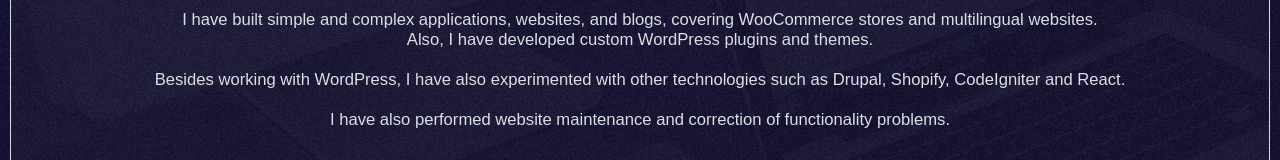
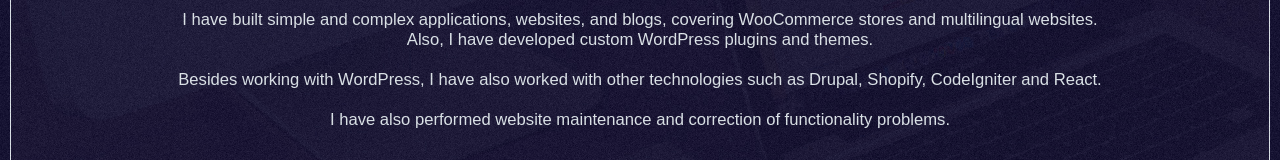
Before and after one commit to vianeylinares/vl-react, a React (Create React App) app: page /about in a window 1280 px wide. Shown: the part 176-336 px from the top of the page. Built offline with nearby package versions, Linux system fonts and the light colour scheme.

Commit message:
Added custom favicon, robots tag for no-follow and no-index, and added website title.

```diff
--- a/public/index.html
+++ b/public/index.html
@@ -2,8 +2,9 @@
 <html lang="en">
   <head>
     <meta charset="utf-8" />
-    <link rel="icon" href="%PUBLIC_URL%/favicon.ico" />
+    <link rel="icon" href="%PUBLIC_URL%/favico.png" />
     <meta name="viewport" content="width=device-width, initial-scale=1" />
+    <meta name="robots" content="noindex, nofollow" />
     <meta name="theme-color" content="#000000" />
     <meta
       name="description"
@@ -24,7 +25,7 @@
       work correctly both with client-side routing and a non-root public URL.
       Learn how to configure a non-root public URL by running `npm run build`.
     -->
-    <title>React App</title>
+    <title>Vianey Linares - Software Developer</title>
   </head>
   <body>
     <noscript>You need to enable JavaScript to run this app.</noscript>
--- a/src/components/About.js
+++ b/src/components/About.js
@@ -12,7 +12,7 @@
           Also, I have developed custom WordPress plugins and themes.
         </p>
         <p>
-          Besides working with WordPress, I have also experimented with other technologies such as Drupal, Shopify, CodeIgniter and React.
+          Besides working with WordPress, I have also worked with other technologies such as Drupal, Shopify, CodeIgniter and React.
         </p>
         <p className='margin-bottom-p'>
           I have also performed website maintenance and correction of functionality problems.
```
Also changed, not shown: public/favico.png (added).
